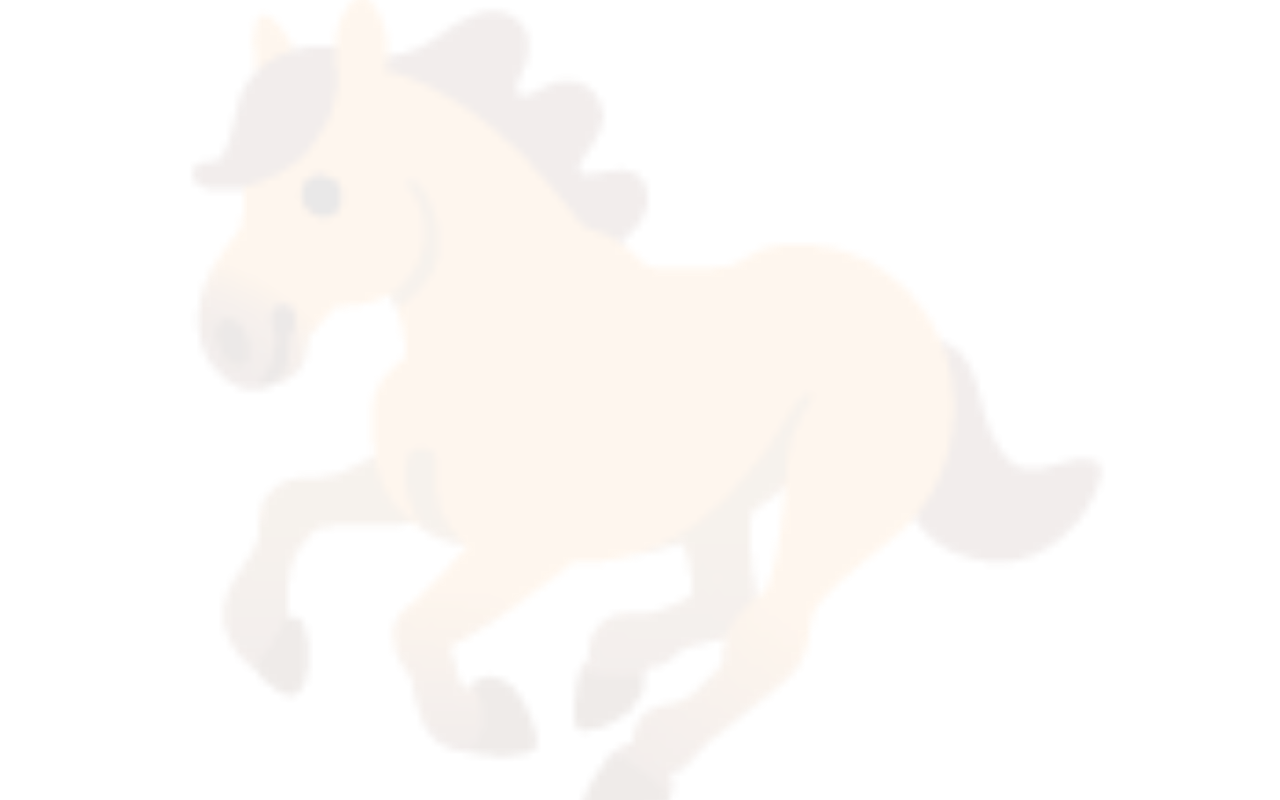
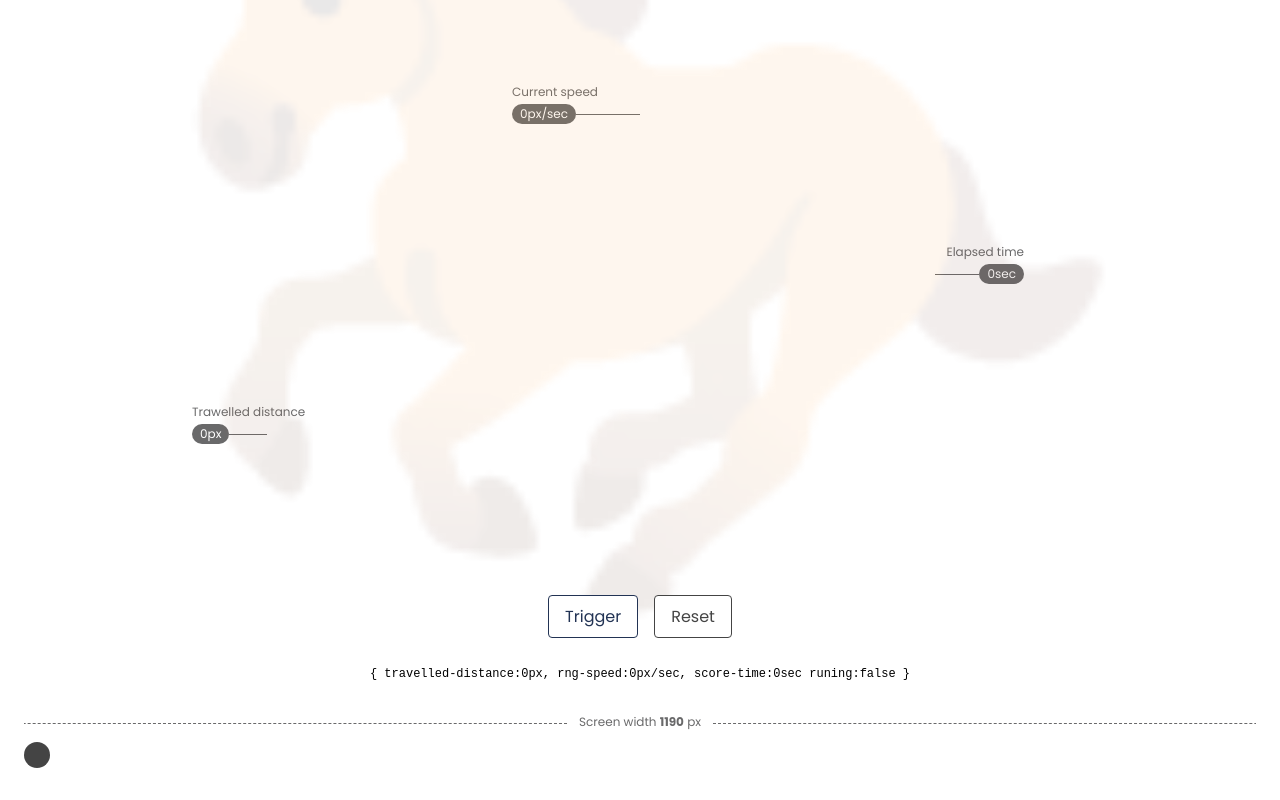
Before and after one commit to kaplanark/horse-race, a Vue app: page /introduce in a window 1280 px wide. Built offline with nearby package versions, Linux system fonts and the light colour scheme; a web font is replaced by a local one.

Commit message:
created Mechanism.vue and Marker.vue component for Intruduce page

```diff
--- /dev/null
+++ b/src/components/Introduce/Mechanism.vue
@@ -0,0 +1,160 @@
+<script setup>
+import Button from '@components/Button/Button.vue';
+import Marker from '../Marker.vue';
+const props = defineProps({
+	data: {
+		type: Object,
+		default: {}
+	}
+});
+const emits = defineEmits(['trigger', 'reset']);
+
+const triggerHandler = () => emits('trigger');
+
+const resetHandler = () => emits('reset');
+</script>
+
+<template>
+	<section class="mechanism">
+		<Marker postion="left" text="Trawelled distance" :count="props.data.travelledDistance + 'px'"></Marker>
+		<Marker postion="left" text="Current speed" :count="props.data.speed + 'px/sec'"></Marker>
+		<Marker postion="right" text="Elapsed time" :count="props.data.scoreTime + 'sec'"></Marker>
+		<div class="btn-group">
+			<Button name="Trigger" size="small" @click="triggerHandler"></Button>
+			<Button name="Reset" size="small" variant="secondary" @click="resetHandler"></Button>
+		</div>
+		<code>
+			{
+				travelled-distance:{{props.data.travelledDistance}}px,
+				rng-speed:{{props.data.speed}}px/sec,
+				score-time:{{props.data.scoreTime}}sec
+				runing:{{props.data.run}}
+			}
+		</code>
+
+		<div class="graphic" id="graphic">
+			<div class="graphic__title">Screen width <strong>{{ props.data.totalWay }}</strong> px</div>
+			<div class="graphic__content">
+				<div class="ball" :class="{'run':data.run}" :style="{'margin-left':props.data.travelledDistance + 'px'}">
+				</div>
+			</div>
+		</div>
+	</section>
+</template>
+
+<style lang="scss">
+.mechanism {
+	height: 100vh;
+	padding: 24px;
+	width: 100vw;
+	display: flex;
+	flex-direction: column;
+	align-items: center;
+	justify-content: flex-end;
+	position: relative;
+	overflow: hidden;
+	gap: 24px;
+
+	&::before {
+		position: absolute;
+		content: '🐎';
+		top: 0;
+		left: 0;
+		width: 100%;
+		height: 50%;
+		z-index: 1;
+		font: 100vh Muybridge;
+		line-height: 1;
+		display: flex;
+		align-items: center;
+		justify-content: center;
+		color: var(--color-tertiary);
+		opacity: 0.1;
+		animation: 3s linear infinite gallop;
+	}
+}
+
+.marker {
+	position: absolute;
+
+	&:nth-child(1) {
+		top: 50%;
+		left: 15%;
+	}
+
+	&:nth-child(2) {
+		top: 10%;
+		left: 40%;
+	}
+
+	&:nth-child(3) {
+		top: 30%;
+		right: 20%;
+	}
+}
+
+.graphic {
+	width: 100%;
+	display: flex;
+	flex-direction: column;
+	justify-content: center;
+	align-items: center;
+	overflow: hidden;
+
+	&__title {
+		font-size: 12px;
+		color: var(--color-quaternary);
+		position: relative;
+
+		&::before {
+			content: '';
+			position: absolute;
+			top: 50%;
+			left: 110%;
+			border-bottom: 1px dashed var(--color-quaternary);
+			height: 1px;
+			width: 100vh;
+		}
+
+		&::after {
+			content: '';
+			position: absolute;
+			top: 50%;
+			right: 110%;
+			border-bottom: 1px dashed var(--color-quaternary);
+			height: 1px;
+			width: 100vh;
+		}
+	}
+
+	&__content {
+		height: 100%;
+		width: 100%;
+		padding: 8px 0;
+
+		.ball {
+			height: 26px;
+			width: 26px;
+			border-radius: 50%;
+			background-color: var(--color-secondary);
+			position: relative;
+			transition: 0.15s ease-in-out;
+
+			&.run {
+				&::after {
+					content: '';
+					position: absolute;
+					top: 50%;
+					transform: translateY(-50%);
+					left: 110%;
+					width: 0;
+					height: 0;
+					border-top: 6px solid transparent;
+					border-left: 9px solid gray;
+					border-bottom: 6px solid transparent;
+				}
+			}
+		}
+	}
+}
+</style>
--- /dev/null
+++ b/src/components/Marker.vue
@@ -0,0 +1,79 @@
+<script setup>
+const props = defineProps({
+	postion: {
+		type: String,
+		default: 'left'
+	},
+	text: {
+		type: String,
+		default: ''
+	},
+	count: {
+		type: String,
+		default: ''
+	}
+});
+</script>
+
+<template>
+	<div class="marker" :class="'marker--' + props.postion">
+		<span class="marker__text">{{ props.text }}</span>
+		<span class="marker__count">{{props.count }}</span>
+	</div>
+</template>
+
+<style lang="scss">
+.marker {
+	display: flex;
+	flex-direction: column;
+	align-items: flex-start;
+	justify-content: center;
+
+	&__text {
+		font-size: 12px;
+		color: var(--color-quaternary);
+	}
+
+	&__count {
+		font-size: 12px;
+		padding: 4px 8px;
+		background-color: var(--color-quaternary);
+		color: var(--color-white);
+		border-radius: 12px;
+		line-height: 1;
+		position: relative;
+	}
+
+	&--right {
+		align-items: flex-end;
+
+		.marker__count {
+			&::before {
+				content: '';
+				position: absolute;
+				top: 50%;
+				right: 100%;
+				background-color: var(--color-quaternary);
+				height: 1px;
+				width: 100%;
+			}
+		}
+	}
+
+	&--left {
+		align-items: flex-start;
+
+		.marker__count {
+			&::after {
+				content: '';
+				position: absolute;
+				top: 50%;
+				left: 100%;
+				background-color: var(--color-quaternary);
+				height: 1px;
+				width: 100%;
+			}
+		}
+	}
+}
+</style>
--- a/src/main.scss
+++ b/src/main.scss
@@ -25,10 +25,19 @@
 	font-weight: 400;
 }
 
+html {
+	scroll-behavior: smooth;
+}
+
 * {
 	margin: 0;
 	padding: 0;
 	box-sizing: border-box;
+}
+
+code {
+	border-radius: 4px;
+	font-size: 12px;
 }
 
 .img-fluid {
--- a/src/views/Introduce.vue
+++ b/src/views/Introduce.vue
@@ -1,12 +1,45 @@
 <script setup>
+import { onMounted, reactive } from 'vue'
+
+import Mechanism from '@components/Introduce/Mechanism.vue';
+
+const data = reactive({
+	totalWay: 0,
+	travelledDistance: 0,
+	speed: 0,
+	scoreTime: 0,
+	run: false
+});
+
+const triggerHandler = () => {
+	console.log('trigger');
+	const rng = Math.floor(Math.random() * (40 - 20) + 20);
+	if (data.travelledDistance <= data.totalWay) {
+		data.speed = rng;
+		data.travelledDistance += rng;
+		data.scoreTime++;
+		data.run = true;
+	} else {
+		data.run = false;
+	}
+}
+
+const resetHandler = () => {
+	data.travelledDistance = 0;
+	data.speed = 0;
+	data.scoreTime = 0;
+	data.run = false;
+}
+
+onMounted(() => {
+	const el = document.getElementById('graphic');
+	data.totalWay = el.offsetWidth - 42;
+})
 </script>
 
 <template>
 	<div class="sections">
-		<section class="entry">
-		</section>
-		<section></section>
-		<section></section>
+		<Mechanism :data="data" @trigger="triggerHandler" @reset="resetHandler"></Mechanism>
 	</div>
 </template>
 
@@ -15,6 +48,7 @@
 	height: 100vh;
 	width: 100vw;
 	overflow-y: scroll;
+	scroll-snap-type: y mandatory;
 	overflow-x: hidden;
 	background-color: var(--color-white);
 	background-image: linear-gradient(#f6f6f6 0.5px, transparent 0.5px), linear-gradient(to right, #f6f6f6 0.5px, #ffffff 0.5px);
@@ -40,31 +74,7 @@
 	}
 }
 
-.entry {
-	height: 100vh;
-	width: 100vw;
-	display: flex;
-	align-items: center;
-	justify-content: center;
-	position: relative;
-	overflow: hidden;
-
-	&::before {
-		position: absolute;
-		content: '🐎';
-		top: 0;
-		left: 0;
-		width: 100%;
-		height: 100%;
-		z-index: 1;
-		font: 100vh Muybridge;
-		line-height: 1;
-		display: flex;
-		align-items: center;
-		justify-content: center;
-		color: var(--color-tertiary);
-		animation: 3s linear infinite gallop;
-		opacity: 0.1;
-	}
+section {
+	scroll-snap-align: start;
 }
 </style>
```
